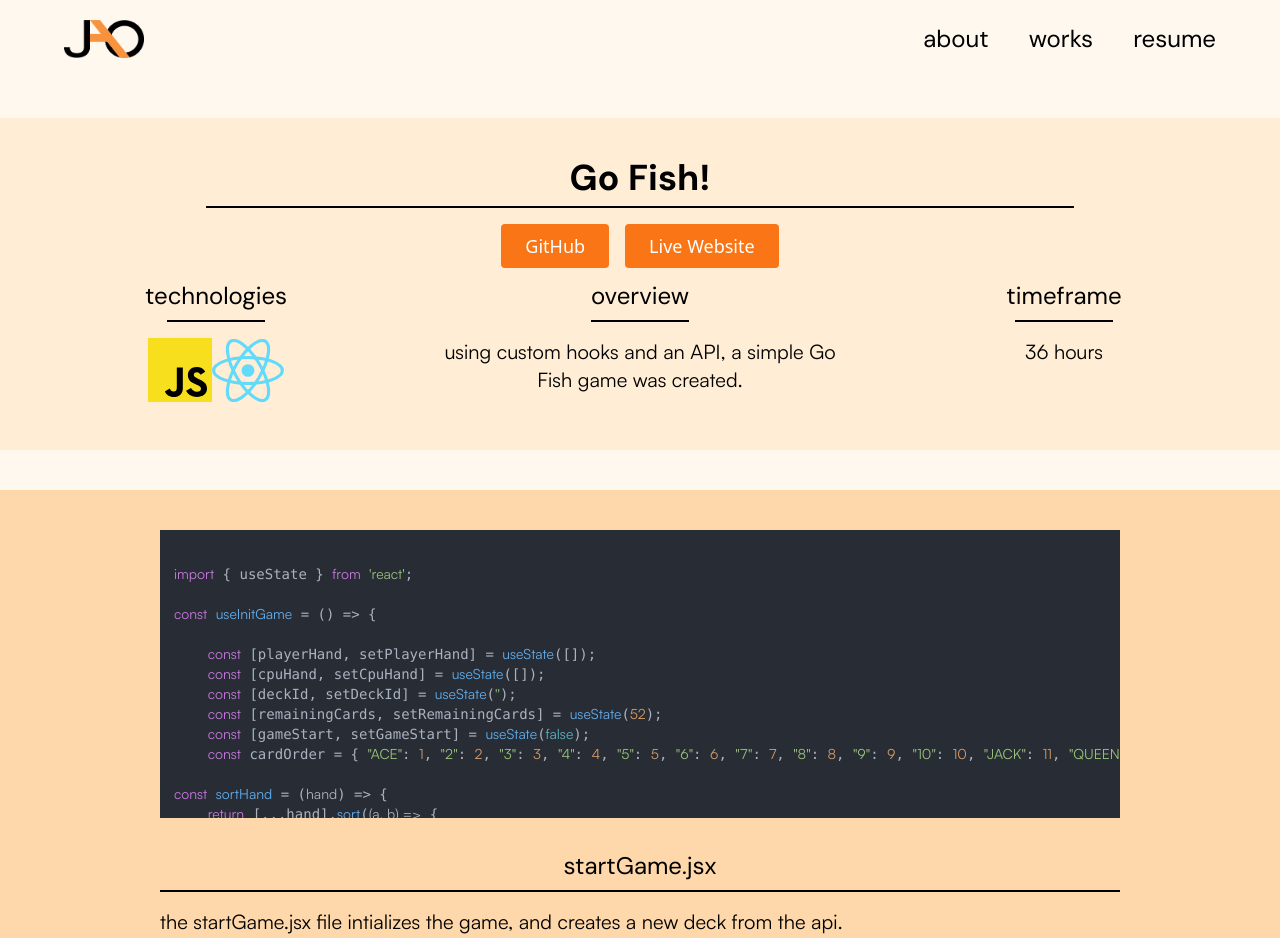
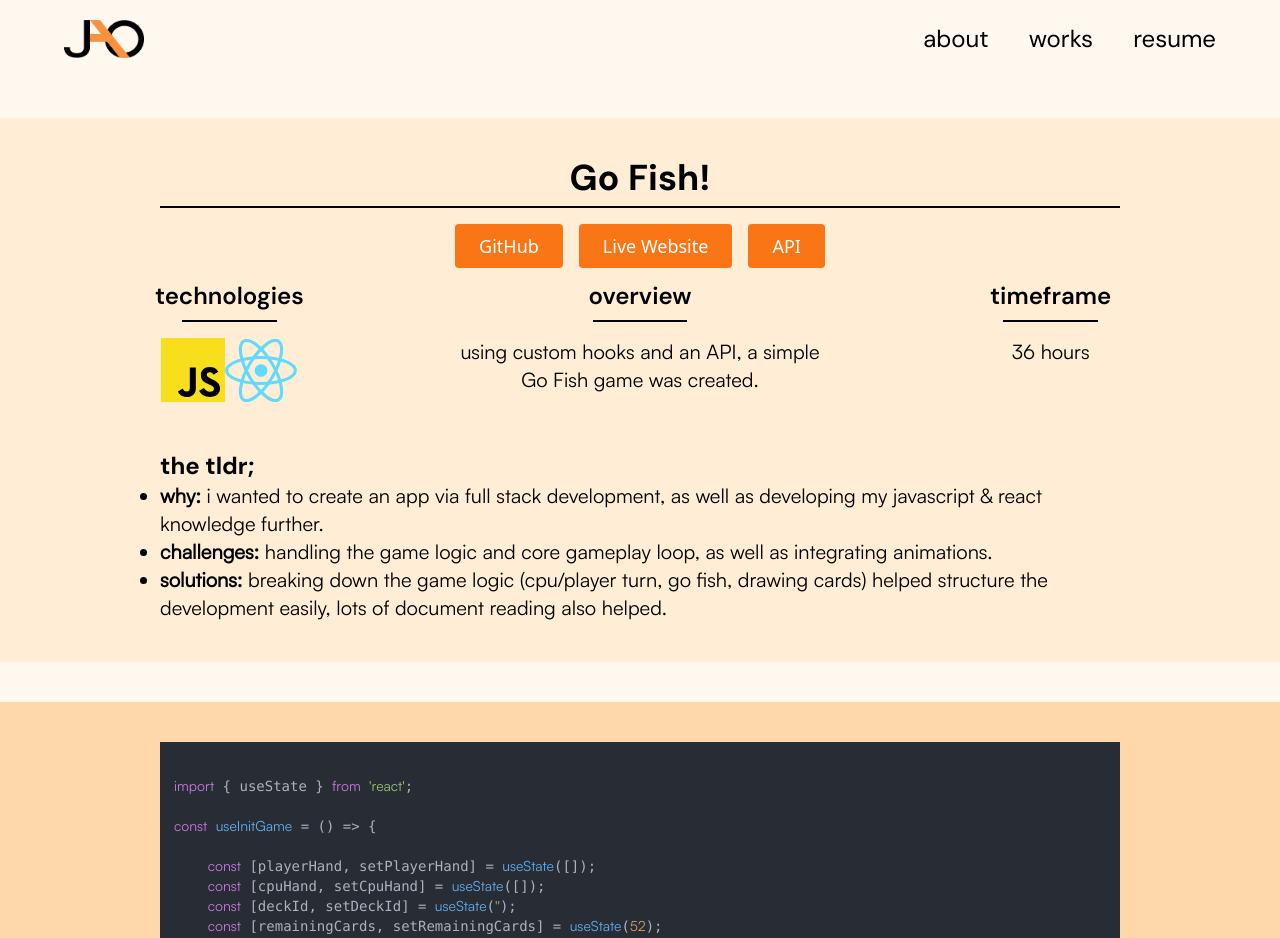
Before and after one commit to jorola0411/PortfolioWebsite, a React (Vite) app in the folder portfolio-website/: page /projects/gofish in a window 1280 px wide. Shown: the top 938 px of the page. Built offline with nearby package versions, Linux system fonts and the light colour scheme.

Commit message:
content changes, added tldr for go fish/mh

```diff
--- a/portfolio-website/src/components/AboutMe.jsx
+++ b/portfolio-website/src/components/AboutMe.jsx
@@ -31,8 +31,8 @@ export default function AboutMe() {
   const sectionsRef = useRef([]);
   const paragraphs = [
     "coding is weird. bugs happen, languages are complicated, and sometimes, debugging takes longer than it needs to be. and it's frustrating at times.",
-    "but it's that exact reason why i do it. when it works, it's like seeing all the pieces fit together like a puzzle.",
-    "i code because it's an outlet that brings my ideas to life. it's a long process at times, but understanding the logic, connecting code together, and creating something, it's rewarding.",
+    "but the frustration is worth it; when it works, it's like seeing all the pieces fit together like a puzzle.",
+    "i code because it's an outlet that brings my ideas to life. Understanding the logic, connecting code together, and creating something, it's rewarding.",
   ];
   useEffect(() => {
     sectionsRef.current.forEach((el, index) => {
@@ -43,11 +43,11 @@ export default function AboutMe() {
           opacity: 1,
           y: 0,
           text: paragraphs[index],
-          ease: "power2.out",
-          duration: 1.5,
+          ease: "none",
+          duration: 2,
           scrollTrigger: {
             trigger: el,
-            start: "top center",
+            start: "center center",
 
             toggleActions: "play none none none",
           },
--- a/portfolio-website/src/components/GoFish.jsx
+++ b/portfolio-website/src/components/GoFish.jsx
@@ -150,28 +150,31 @@ const playerTurn = (requestedCardValue) => {
         `;
 
     return (
-        <div>
-            <div className="w-full bg-beige-100 lg:py-10 lg:mt-10 mb-10 p-5">
+        <>
+            <section className="w-full bg-beige-100 lg:py-10 lg:mt-10 mb-10 p-10 ">
                 <h1 className="sm:text-xl md:text-4xl lg:text-4xl xl:text-6xl font-bold text-center" data-aos="fade-down"> Go Fish!</h1>
-                <hr className="max-w-[70%] border-t-2 border-black mt-2 mb-4 mx-auto" />
+                <hr className="max-w-[80%] border-t-2 border-black mt-2 mb-4 mx-auto" />
                 <div className='flex gap-4 justify-center mb-3'>
 
-                    <button className="sm:text-sm md:text-lg lg:text-lg xl:text-3xl bg-beige-500 text-white px-6 py-2  hover:bg-orange-600 transition duration-200 gap-10 rounded-sm"> <a href="https://github.com/jorola0411/Go-Fish.git" target="_blank">
+                    <button className="sm:text-sm md:text-lg lg:text-lg xl:text-3xl bg-beige-500 text-white px-6 py-2  hover:bg-orange-600 transition duration-200 gap-10 rounded-sm hover:scale-110 ease-in-out"> <a href="https://github.com/jorola0411/Go-Fish.git" target="_blank">
                         GitHub
                     </a></button>
 
-                    <button className="sm:text-sm md:text-lg lg:text-lg xl:text-3xl bg-beige-500 text-white px-6 py-2  hover:bg-orange-600 transition duration-200 rounded-sm"> <a href="https://gofish.joseorola.ca/" target="_blank">
+                    <button className="sm:text-sm md:text-lg lg:text-lg xl:text-3xl bg-beige-500 text-white px-6 py-2  hover:bg-orange-600 transition duration-200 rounded-sm hover:scale-110  ease-in-out"> <a href="https://gofish.joseorola.ca/" target="_blank">
                         Live Website
+                    </a></button>
+                    <button className="sm:text-sm md:text-lg lg:text-lg xl:text-3xl bg-beige-500 text-white px-6 py-2  hover:bg-orange-600 transition duration-200 rounded-sm hover:scale-110  ease-in-out"> <a href="https://glitch.com/edit/#!/deckofcardsapi" target="_blank">
+                        API
                     </a></button>
 
                 </div>
 
-                <div className="grid grid-cols-1 sm:grid-cols-3 md:grid-cols-3 lg:grid-cols-3 xl:grid-cols-3 gap-8 mx-auto">
+                <div className="grid grid-cols-1 sm:grid-cols-3 md:grid-cols-3 lg:grid-cols-3 xl:grid-cols-3 gap-8 mx-auto ">
 
                     <div className='col-span-1 sm:col-span-3 md:col-span-1 lg:col-span-1 xl:col-span-1'>
-                        <h2 className='text-center sm:text-xl md:text-2xl lg:text-2xl xl:text-3xl'>technologies</h2>
+                        <h2 className='font-semibold text-center sm:text-xl md:text-2xl lg:text-2xl xl:text-3xl'>technologies</h2>
                         <hr className="max-w-[25%] border-t-2 border-black mt-2 mb-4 mx-auto" />
-                        <div className="relative flex justify-center items-center ">
+                        <div className="relative flex justify-center items-center">
                             <img src={jslogo} alt="javascript logo" className="mb-2 object-contain sm:h-12 md:h-14 lg:h-16 xl:h-36" />
 
                             <img src={reactlogo} alt="react logo" className="mb-2  object-contain sm:h-12 md:h-14 lg:h-16 xl:h-36" />
@@ -179,19 +182,28 @@ const playerTurn = (requestedCardValue) => {
                     </div>
 
                     <div className='col-span-1 sm:col-span-3 md:col-span-1 lg:col-span-1 xl:col-span-1'>
-                        <h2 className='text-center sm:text-xl md:text-2xl lg:text-2xl xl:text-3xl'>overview</h2>
+                        <h2 className='font-semibold text-center sm:text-xl md:text-2xl lg:text-2xl xl:text-3xl'>overview</h2>
                         <hr className="max-w-[25%] border-t-2 border-black mt-2 mb-4 mx-auto" />
                         <p className="text-center sm:text-md md:text-xl lg:text-xl xl:text-2xl">using custom hooks and an API, a simple Go Fish game was created.</p>
                     </div>
 
                     <div className='col-span-1 sm:col-span-3 md:col-span-1 lg:col-span-1 xl:col-span-1'>
-                        <h2 className='text-center sm:text-xl md:text-2xl lg:text-2xl xl:text-3xl'>timeframe</h2>
+                        <h2 className='font-semibold text-center sm:text-xl md:text-2xl lg:text-2xl xl:text-3xl'>timeframe</h2>
                         <hr className="max-w-[25%] border-t-2 border-black mt-2 mb-4 mx-auto" />
                         <p className='text-center sm:text-md md:text-xl lg:text-xl xl:text-2xl'>36 hours</p>
                     </div>
 
                 </div>
-            </div>
+
+                <div className="max-w-[80%] mx-auto">
+                    <h1 className="lg:col-span-1 sm:text-xl md:text-2xl lg:text-2xl xl:text-4xl font-bold text-left mt-10"> the tldr;</h1>
+                    <ul className='list-disc list-outside'>
+                        <li className=" lg:col-span-1 sm:text-md md:text-xl lg:text-xl xl:text-2xl"> <span className='font-semibold'>why:</span> i wanted to create an app via full stack development, as well as developing my javascript & react knowledge further.</li>
+                        <li className=" lg:col-span-1 sm:text-md md:text-xl lg:text-xl xl:text-2xl"> <span className='font-semibold'>challenges:</span> handling the game logic and core gameplay loop, as well as integrating animations. </li>
+                        <li className=" lg:col-span-1 sm:text-md md:text-xl lg:text-xl xl:text-2xl"> <span className='font-semibold'>solutions:</span> breaking down the game logic (cpu/player turn, go fish, drawing cards) helped structure the development easily, lots of document reading also helped.</li>
+                    </ul>
+                </div>
+            </section>
 
             <section className='p-10 bg-beige-200'>
                 <div className="grid grid-cols-1 sm:grid-cols-3 md:grid-cols-3 lg:grid-cols-3 xl:grid-cols-3 gap-8 mx-auto max-w-[80%] mb-10">
@@ -204,7 +216,7 @@ const playerTurn = (requestedCardValue) => {
                     </div>
 
                     <div className='col-span-1 sm:col-span-3 md:col-span-3 lg:col-span-3 xl:col-span-3'>
-                        <h2 className='text-center sm:text-xl md:text-2xl lg:text-2xl xl:text-3xl'>startGame.jsx</h2>
+                        <h2 className='font-semibold sm:text-xl md:text-2xl lg:text-2xl xl:text-3xl'>startGame.jsx</h2>
                         <hr className="border-t-2 border-black mt-2 mb-4" />
                         <p className='mb-5 sm:text-md md:text-md lg:text-xl xl:text-2xl'>the startGame.jsx file intializes the game, and creates a new deck from the api.</p>
                         <p className='mb-5 sm:text-md md:text-md lg:text-xl xl:text-2xl'>this file also handles the sorting of the cards, as to keep things neat and make it easier for the player to see what ranks they have.</p>
@@ -224,7 +236,7 @@ const playerTurn = (requestedCardValue) => {
                     </div>
 
                     <div className='col-span-1 sm:col-span-3 md:col-span-3 lg:col-span-3 xl:col-span-3'>
-                        <h2 className='text-center sm:text-xl md:text-2xl lg:text-2xl xl:text-3xl'>Hand.jsx</h2>
+                        <h2 className='font-semibold sm:text-xl md:text-2xl lg:text-2xl xl:text-3xl'>Hand.jsx</h2>
                         <hr className="border-t-2 border-black mt-2 mb-4 mx-auto" />
                         <p className='mb-5 sm:text-md md:text-md lg:text-xl xl:text-2xl'>hand.jsx handles the UI of the hands that the player and CPU holds.</p>
                         <p className='mb-5 sm:text-md md:text-md lg:text-xl xl:text-2xl'>the offset constant is there to dynamically hold the hand in the middle of the screen, regardless of card amount in each hand.</p>
@@ -244,7 +256,7 @@ const playerTurn = (requestedCardValue) => {
                         </pre>
                     </div>
                     <div className='col-span-1 sm:col-span-3 md:col-span-3 lg:col-span-3 xl:col-span-3'>
-                        <h2 className='text-center sm:text-xl md:text-2xl lg:text-2xl xl:text-3xl'>turns.jsx</h2>
+                        <h2 className='font-semibold sm:text-xl md:text-2xl lg:text-2xl xl:text-3xl'>turns.jsx</h2>
                         <hr className="border-t-2 border-black mt-2 mb-4" />
 
                         <p className='mb-5 sm:text-md md:text-md lg:text-xl xl:text-2xl'>turns.jsx has the entire gameplay loop.</p>
@@ -253,6 +265,6 @@ const playerTurn = (requestedCardValue) => {
                     </div>
                 </div>
             </section>
-        </div>
+        </>
     )
 }
--- a/portfolio-website/src/components/Lelem.jsx
+++ b/portfolio-website/src/components/Lelem.jsx
@@ -59,11 +59,11 @@ function Lelem() {
           <hr className="max-w-[80%] border-t-2 border-black mt-2 mb-4 mx-auto" />
           <div className='flex gap-4 justify-center mb-3'>
 
-            <button className="sm:text-sm md:text-lg lg:text-lg xl:text-3xl bg-beige-500 text-white px-6 py-2 hover:bg-orange-600 transition duration-200 gap-10 rounded-sm"> <a href="https://github.com/jorola0411/projectmanagement.git" target="_blank">
+            <button className="sm:text-sm md:text-lg lg:text-lg xl:text-3xl bg-beige-500 text-white px-6 py-2 hover:bg-orange-600 transition duration-200 gap-10 rounded-sm hover:scale-110 ease-in-out"> <a href="https://github.com/jorola0411/projectmanagement.git" target="_blank">
               GitHub
             </a></button>
 
-            <button className="sm:text-sm md:text-lg lg:text-lg xl:text-3xl bg-beige-500 text-white px-6 py-2 hover:bg-orange-600 transition duration-200 rounded-sm"> <a href="https://lelemnaturalpark.joseorola.ca/" target="_blank">
+            <button className="sm:text-sm md:text-lg lg:text-lg xl:text-3xl bg-beige-500 text-white px-6 py-2 hover:bg-orange-600 transition duration-200 rounded-sm hover:scale-110 ease-in-out"> <a href="https://lelemnaturalpark.joseorola.ca/" target="_blank">
               Live Website
             </a></button>
 
--- a/portfolio-website/src/components/Monster.jsx
+++ b/portfolio-website/src/components/Monster.jsx
@@ -329,17 +329,17 @@ const [data, setData] = useState([]) // this line of codes holds the fetched dat
         `;
 
     return (
-        <div>
-            <div className="w-full bg-beige-100 lg:py-10 lg:mt-10 mb-10 p-5">
+        <>
+            <section className="w-full bg-beige-100 lg:py-10 lg:mt-10 mb-10 p-10">
                 <h1 className="sm:text-xl md:text-4xl lg:text-4xl xl:text-6xl font-bold text-center" data-aos="fade-down"> Monster Hunter Database</h1>
-                <hr className="max-w-[70%] border-t-2 border-black mt-2 mb-4 mx-auto" />
+                <hr className="max-w-[80%] border-t-2 border-black mt-2 mb-4 mx-auto" />
                 <div className='flex gap-4 justify-center mb-3'>
 
-                    <button className="sm:text-sm md:text-lg lg:text-lg xl:text-3xl bg-beige-500 text-white px-6 py-2 hover:bg-orange-600 transition duration-200 gap-10 rounded-sm"> <a href="https://github.com/jorola0411/MonsterHunter-API-project.git" target="_blank">
+                    <button className="sm:text-sm md:text-lg lg:text-lg xl:text-3xl bg-beige-500 text-white px-6 py-2 hover:bg-orange-600 transition duration-200 gap-10 rounded-sm hover:scale-110 ease-in-out"> <a href="https://github.com/jorola0411/MonsterHunter-API-project.git" target="_blank">
                         GitHub
                     </a></button>
 
-                    <button className="sm:text-sm md:text-lg lg:text-lg xl:text-3xl bg-beige-500 text-white px-6 py-2 hover:bg-orange-600 transition duration-200 rounded-sm"> <a href="http://mhapiproject.joseorola.ca/" target="_blank">
+                    <button className="sm:text-sm md:text-lg lg:text-lg xl:text-3xl bg-beige-500 text-white px-6 py-2 hover:bg-orange-600 transition duration-200 rounded-sm hover:scale-110 ease-in-out"> <a href="http://mhapiproject.joseorola.ca/" target="_blank">
                         Live Website
                     </a></button>
 
@@ -368,9 +368,17 @@ const [data, setData] = useState([]) // this line of codes holds the fetched dat
                         <hr className="max-w-[25%] border-t-2 border-black mt-2 mb-4 mx-auto" />
                         <p className='text-center sm:text-md md:text-xl lg:text-xl xl:text-2xl'>48 hours</p>
                     </div>
-
                 </div>
+                <div className="max-w-[80%] mx-auto">
+                    <h1 className="lg:col-span-1 sm:text-xl md:text-2xl lg:text-2xl xl:text-4xl font-bold text-left mt-10"> the tldr;</h1>
+                    <ul className='list-disc list-outside'>
+                    <li className=" lg:col-span-1 sm:text-md md:text-xl lg:text-xl xl:text-2xl"> <span className='font-semibold'>key features:</span> favorite items that are persistant across browser sessions via local storage, auto filter via search bar, </li>
+                        <li className=" lg:col-span-1 sm:text-md md:text-xl lg:text-xl xl:text-2xl"> <span className='font-semibold'>why:</span> although a school project, this project was a breakthrough in my understand of fetching APIs, react components, and </li>
+                        <li className=" lg:col-span-1 sm:text-md md:text-xl lg:text-xl xl:text-2xl"> <span className='font-semibold'>challenges:</span> since Monster Hunter World has a very large database with multiple categories, I struggled on how to handle multiple categories at once, certain favorited items appearing under the wrong category. (favorited monster would appear under items)</li>
+                        <li className=" lg:col-span-1 sm:text-md md:text-xl lg:text-xl xl:text-2xl"> <span className='font-semibold'>solutions:</span> the switch statement allowed me to utilise the categories in an efficent way without depending on DRY code. by using variables and .map to differentiate each item by its category, i managed to correctly fetch the favorited items to their intended categories.</li>
+                    </ul>
                 </div>
+            </section>
 
             <section className='p-10 bg-beige-200'>
                 <div className="grid grid-cols-1 sm:grid-cols-3 md:grid-cols-3 lg:grid-cols-3 xl:grid-cols-3 gap-8 mx-auto max-w-[80%] mb-10">
@@ -439,6 +447,6 @@ const [data, setData] = useState([]) // this line of codes holds the fetched dat
                     </div>
                 </div>
             </section>
-        </div>
+        </>
     )
 }
--- a/portfolio-website/src/components/Projects.jsx
+++ b/portfolio-website/src/components/Projects.jsx
@@ -44,7 +44,7 @@ function Project() {
             <div className="grid grid-cols-1 sm:grid-cols-4 md:grid-cols-4 lg:grid-cols-4 xl:grid-col-4 pt-10 overflow-x-hidden">
 
               <div className="sm:p-5 md:pl-5 lg:p-5 sm:col-span-4 md:col-span-2 flex flex-col justify-center sm:order-2 md:order-2 lg:order-2 xl:order-2" data-aos="fade-left">
-                <h1 className="sm:text-xl md:text-md lg:text-3xl xl:text-7xl">Go Fish!</h1>
+                <h1 className="sm:text-xl md:text-md lg:text-3xl xl:text-7xl">go fish!</h1>
                 <p className='sm:text-sm md:text-sm lg:text-lg xl:text-4xl sm:mb-5 lg:my-5'>play go fish and win against the CPU!</p>
                 <div className='flex gap-5 sm:mb-5 md:mb-0'>
                   <p className='sm:text-sm md:text-sm lg:text-md xl:text-3xl sm:p-1 md:p-1 lg:p-1 border border-black rounded-sm bg-beige-100'>HTML</p>
@@ -68,7 +68,7 @@ function Project() {
               </div>
 
               <div className="sm:p-5 md:pr-5 lg:p-5 sm:col-span-4 md:col-span-2 lg:col-span-2 xl:col-span-2 flex flex-col justify-center  sm:order-8 md:order-7 lg:order-7 xl:order-7" data-aos="fade-right">
-                <h1 className='sm:text-xl md:text-md lg:text-3xl xl:text-7xl sm:text-left md:text-right lg:text-right'>Lelem Natural Park</h1>
+                <h1 className='sm:text-xl md:text-md lg:text-3xl xl:text-7xl sm:text-left md:text-right lg:text-right'>lelem natural park</h1>
                 <p className='sm:text-sm md:text-sm lg:text-lg xl:text-4xl sm:mb-5 lg:my-5 sm:text-left md:text-right lg:text-right'> a fictional zoo focusing on front-end development and agile methology.</p>
                 <div className='flex gap-5 sm:mb-5 md:mb-0 sm:justify-start md:justify-end lg:justify-end'>
                   <p className='sm:text-sm md:text-sm lg:text-md xl:text-3xl sm:p-1 md:p-1 lg:p-1 border border-black rounded-sm bg-beige-100'>HTML</p>
--- a/portfolio-website/src/components/Styles.jsx
+++ b/portfolio-website/src/components/Styles.jsx
@@ -41,11 +41,11 @@ function Styles() {
           <hr className="max-w-[80%] border-t-2 border-black mt-2 mb-4 mx-auto" />
           <div className='flex gap-4 justify-center mb-3'>
 
-            <button className="sm:text-sm md:text-lg lg:text-lg xl:text-3xl bg-beige-500 text-white px-6 py-2 hover:bg-orange-600 transition duration-200 gap-10 rounded-sm"> <a href="https://www.figma.com/design/c1Wm6EOGfye2l1I9eW3v6X/Clothing-store-WireFrame?node-id=435-5900&t=GSqSsiB1dNSTdMgr-1" target="_blank">
+            <button className="sm:text-sm md:text-lg lg:text-lg xl:text-3xl bg-beige-500 text-white px-6 py-2 hover:bg-orange-600 transition duration-200 gap-10 rounded-sm hover:scale-110 ease-in-out"> <a href="https://www.figma.com/design/c1Wm6EOGfye2l1I9eW3v6X/Clothing-store-WireFrame?node-id=435-5900&t=GSqSsiB1dNSTdMgr-1" target="_blank">
               Wireframes
             </a></button>
 
-            <button className="sm:text-sm md:text-lg lg:text-lg xl:text-3xl bg-beige-500 text-white px-6 py-2 hover:bg-orange-600 transition duration-200 rounded-sm"> <a href="https://www.figma.com/proto/c1Wm6EOGfye2l1I9eW3v6X/Clothing-store-WireFrame?node-id=435-5900&t=GSqSsiB1dNSTdMgr-1" target="_blank">
+            <button className="sm:text-sm md:text-lg lg:text-lg xl:text-3xl bg-beige-500 text-white px-6 py-2 hover:bg-orange-600 transition duration-200 rounded-sm hover:scale-110 ease-in-out"> <a href="https://www.figma.com/proto/c1Wm6EOGfye2l1I9eW3v6X/Clothing-store-WireFrame?node-id=435-5900&t=GSqSsiB1dNSTdMgr-1" target="_blank">
               Prototype
             </a></button>
 
```
Lines whose indentation alone changed are shown as unchanged.
